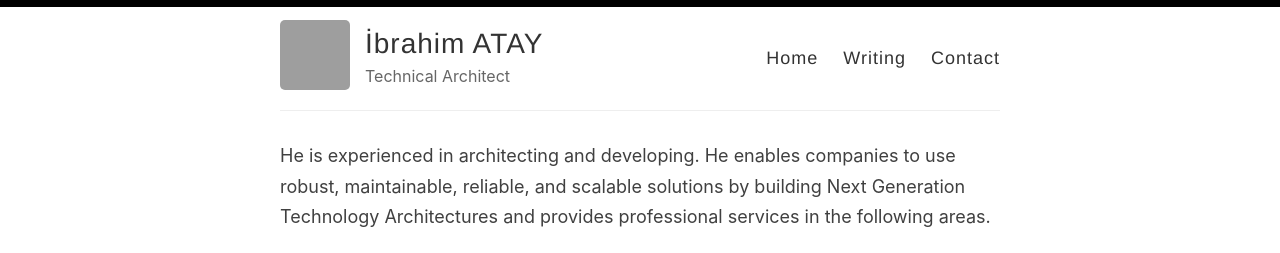
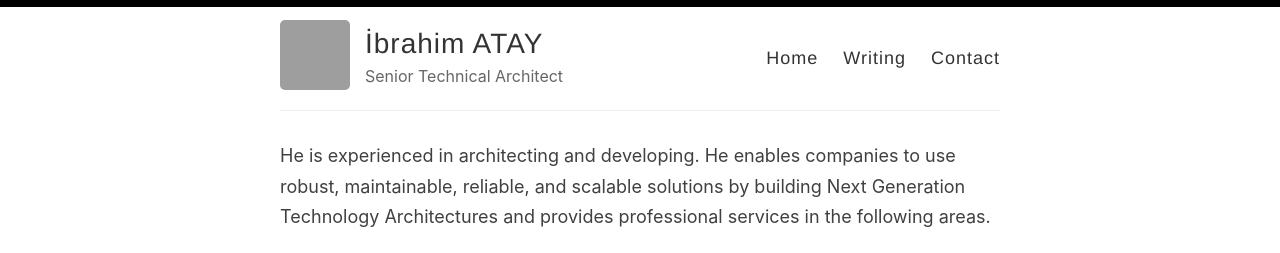
Before and after one commit to ibrahimatay/ibrahimatay.github.io, a Jekyll site: the page built from index.md, in a window 1280 px wide. Shown: the top 253 px of the page. Built offline with Jekyll 4.4.1, drawn with Linux system fonts in a browser that asks for light colours; grey boxes are pictures that could not be loaded.

Commit message:
Update _config.yml

```diff
--- a/_config.yml
+++ b/_config.yml
@@ -9,7 +9,7 @@ name: İbrahim ATAY
 author: İbrahim ATAY
 
 # Short bio or description (displayed in the header)
-description: Technical Architect
+description: Senior Technical Architect
 
 # URL of your avatar or profile pic (you could use your GitHub profile pic)
 avatar: https://avatars.githubusercontent.com/u/172555?v=4
```
